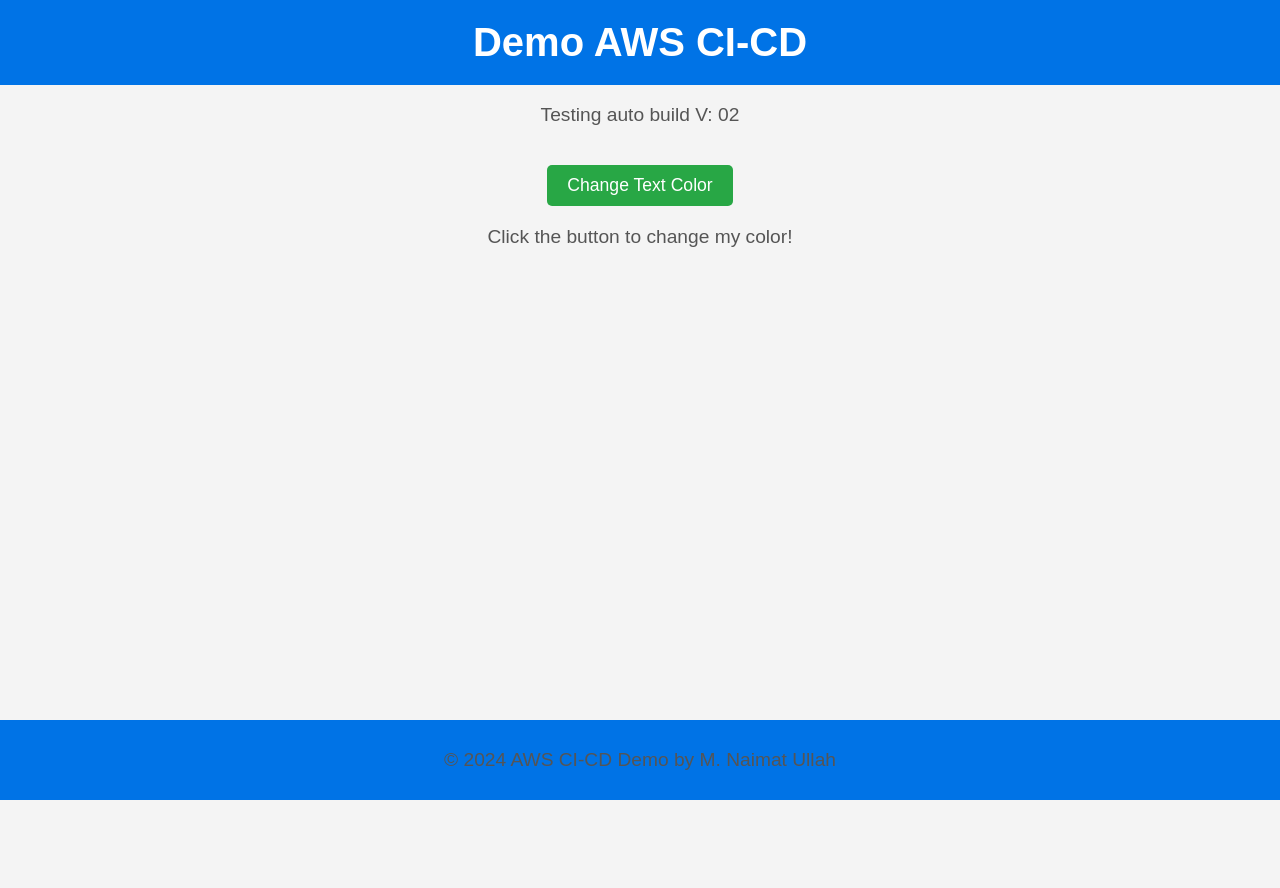
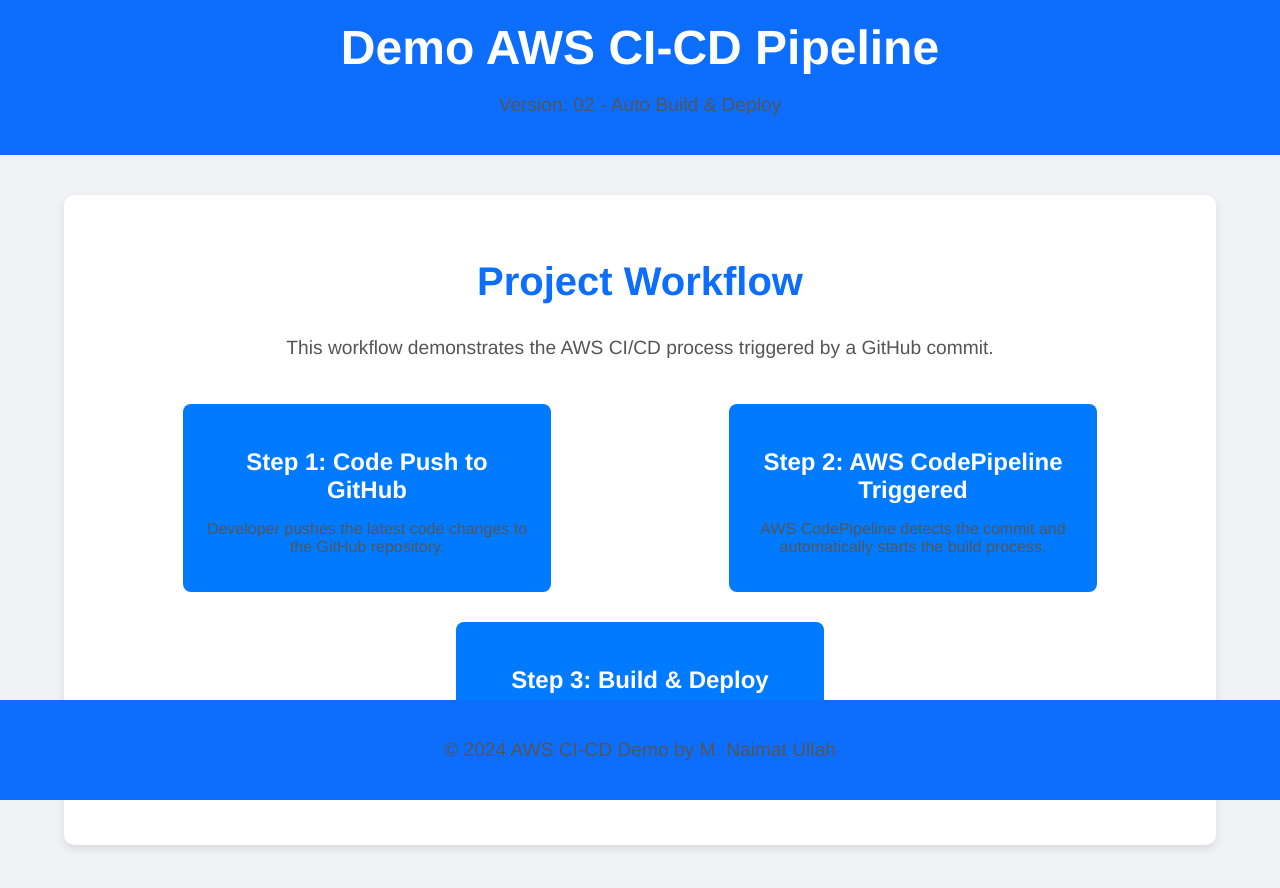
Before and after one commit to Naimat250/AWS--Projects, a plain HTML site: page index.html in a window 1280 px wide. Before the commit the page ends 800 px from the top, so only its background shows below. Drawn offline with Linux system fonts and the light colour scheme.

Commit message:
Update index.html

```diff
--- a/index.html
+++ b/index.html
@@ -1,27 +1,29 @@
 <!DOCTYPE html>
 <html lang="en">
+
 <head>
     <meta charset="UTF-8">
     <meta name="viewport" content="width=device-width, initial-scale=1.0">
     <title>AWS CI-CD Demo</title>
     <style>
+        /* General Styles */
         body {
-            font-family: Arial, sans-serif;
+            font-family: 'Helvetica', sans-serif;
             margin: 0;
             padding: 0;
-            background-color: #f4f4f4;
+            background-color: #f0f2f5;
             color: #333;
+        }
+
+        header {
+            background-color: #0d6efd;
+            color: white;
+            padding: 20px 0;
             text-align: center;
         }
 
-        header {
-            background-color: #0073e6;
-            color: white;
-            padding: 20px 0;
-        }
-
         h1 {
-            font-size: 2.5em;
+            font-size: 3em;
             margin: 0;
         }
 
@@ -30,61 +32,115 @@
             color: #555;
         }
 
-        .button {
-            display: inline-block;
-            padding: 10px 20px;
-            font-size: 1.1em;
-            background-color: #28a745;
-            color: white;
-            text-decoration: none;
-            border-radius: 5px;
-            margin-top: 20px;
-            transition: background-color 0.3s;
+        /* Container for content */
+        .container {
+            width: 90%;
+            max-width: 1200px;
+            margin: 0 auto;
+            padding: 40px 0;
         }
 
-        .button:hover {
-            background-color: #218838;
+        /* Workflow Section */
+        .workflow-section {
+            background-color: #fff;
+            padding: 30px;
+            border-radius: 10px;
+            box-shadow: 0 4px 8px rgba(0, 0, 0, 0.1);
+            margin-bottom: 40px;
+            text-align: center;
         }
 
+        .workflow-section h2 {
+            color: #0d6efd;
+            font-size: 2.5em;
+        }
+
+        .workflow-steps {
+            display: flex;
+            justify-content: space-around;
+            align-items: center;
+            margin-top: 30px;
+            flex-wrap: wrap;
+        }
+
+        .step {
+            width: 30%;
+            min-width: 250px;
+            background-color: #007bff;
+            color: white;
+            padding: 20px;
+            border-radius: 8px;
+            text-align: center;
+            margin: 15px 0;
+            transition: transform 0.3s;
+        }
+
+        .step:hover {
+            transform: scale(1.05);
+            background-color: #0056b3;
+        }
+
+        .step h3 {
+            font-size: 1.5em;
+            margin-bottom: 10px;
+        }
+
+        .step p {
+            font-size: 1em;
+        }
+
+        /* Footer Styles */
         footer {
-            background-color: #0073e6;
+            background-color: #0d6efd;
             color: white;
-            padding: 10px 0;
+            padding: 20px 0;
+            text-align: center;
             position: fixed;
+            bottom: 0;
             width: 100%;
-            bottom: 0;
         }
     </style>
 </head>
+
 <body>
 
     <header>
-        <h1>Demo AWS CI-CD</h1>
+        <h1>Demo AWS CI-CD Pipeline</h1>
+        <p>Version: 02 - Auto Build & Deploy</p>
     </header>
 
-    <main>
-        <p>Testing auto build V: 02</p>
+    <div class="container">
+        <!-- Workflow Section -->
+        <div class="workflow-section">
+            <h2>Project Workflow</h2>
+            <p>This workflow demonstrates the AWS CI/CD process triggered by a GitHub commit.</p>
 
-        <!-- Button that changes text color -->
-        <a href="#" class="button" onclick="changeTextColor()">Change Text Color</a>
+            <div class="workflow-steps">
+                <!-- Step 1 -->
+                <div class="step">
+                    <h3>Step 1: Code Push to GitHub</h3>
+                    <p>Developer pushes the latest code changes to the GitHub repository.</p>
+                </div>
 
-        <!-- Placeholder paragraph to change the color -->
-        <p id="colorChangeText">Click the button to change my color!</p>
-    </main>
+                <!-- Step 2 -->
+                <div class="step">
+                    <h3>Step 2: AWS CodePipeline Triggered</h3>
+                    <p>AWS CodePipeline detects the commit and automatically starts the build process.</p>
+                </div>
+
+                <!-- Step 3 -->
+                <div class="step">
+                    <h3>Step 3: Build & Deploy</h3>
+                    <p>AWS CodeBuild compiles the code, and CodeDeploy deploys the new version to the environment.</p>
+                </div>
+            </div>
+        </div>
+    </div>
 
     <footer>
         <p>&copy; 2024 AWS CI-CD Demo by M. Naimat Ullah</p>
     </footer>
 
-    <script>
-        // JavaScript function to change text color on button click
-        function changeTextColor() {
-            const text = document.getElementById('colorChangeText');
-            const colors = ['#ff6347', '#28a745', '#0073e6', '#ffcc00', '#ff00ff'];
-            const randomColor = colors[Math.floor(Math.random() * colors.length)];
-            text.style.color = randomColor;
-        }
-    </script>
+</body>
 
-</body>
 </html>
```
